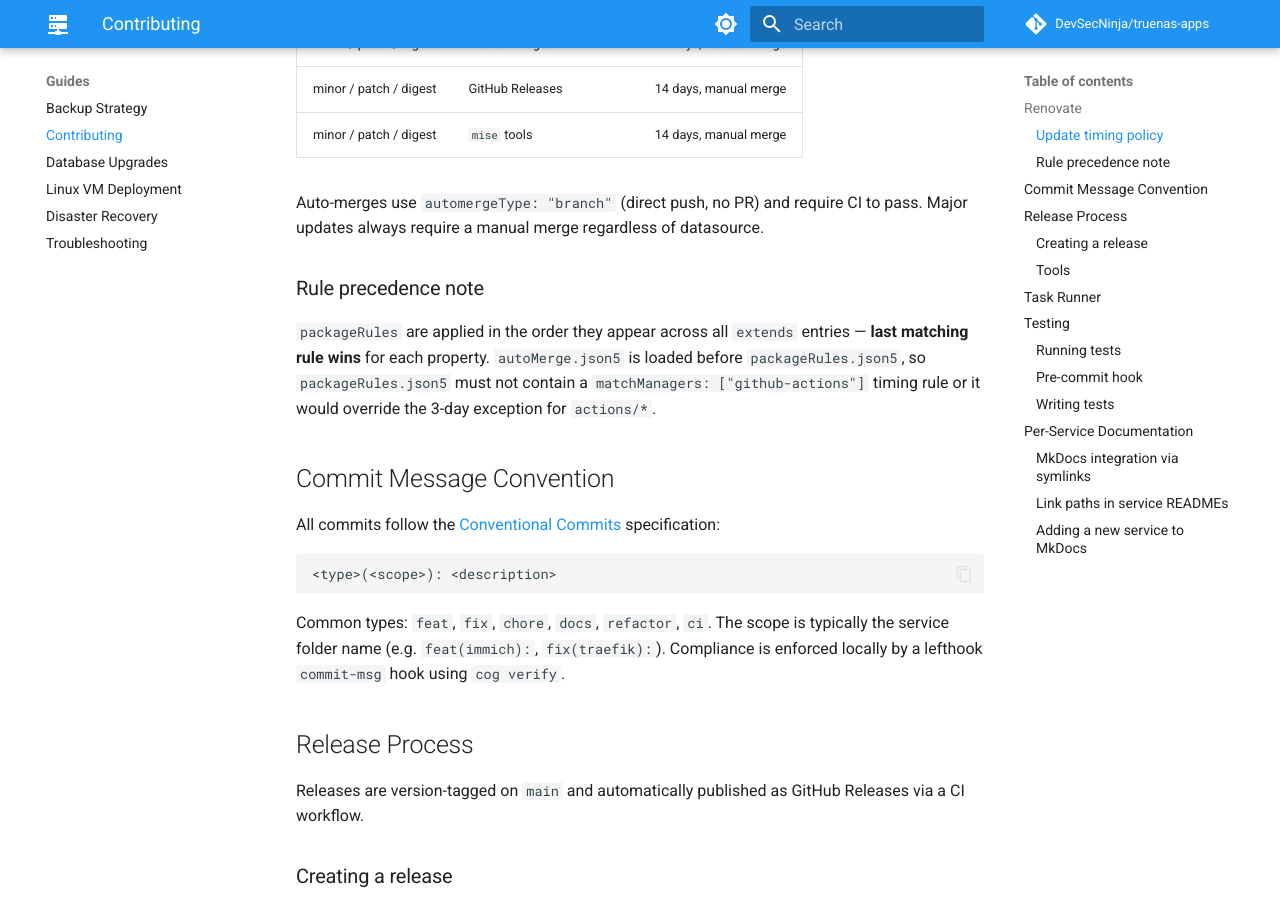
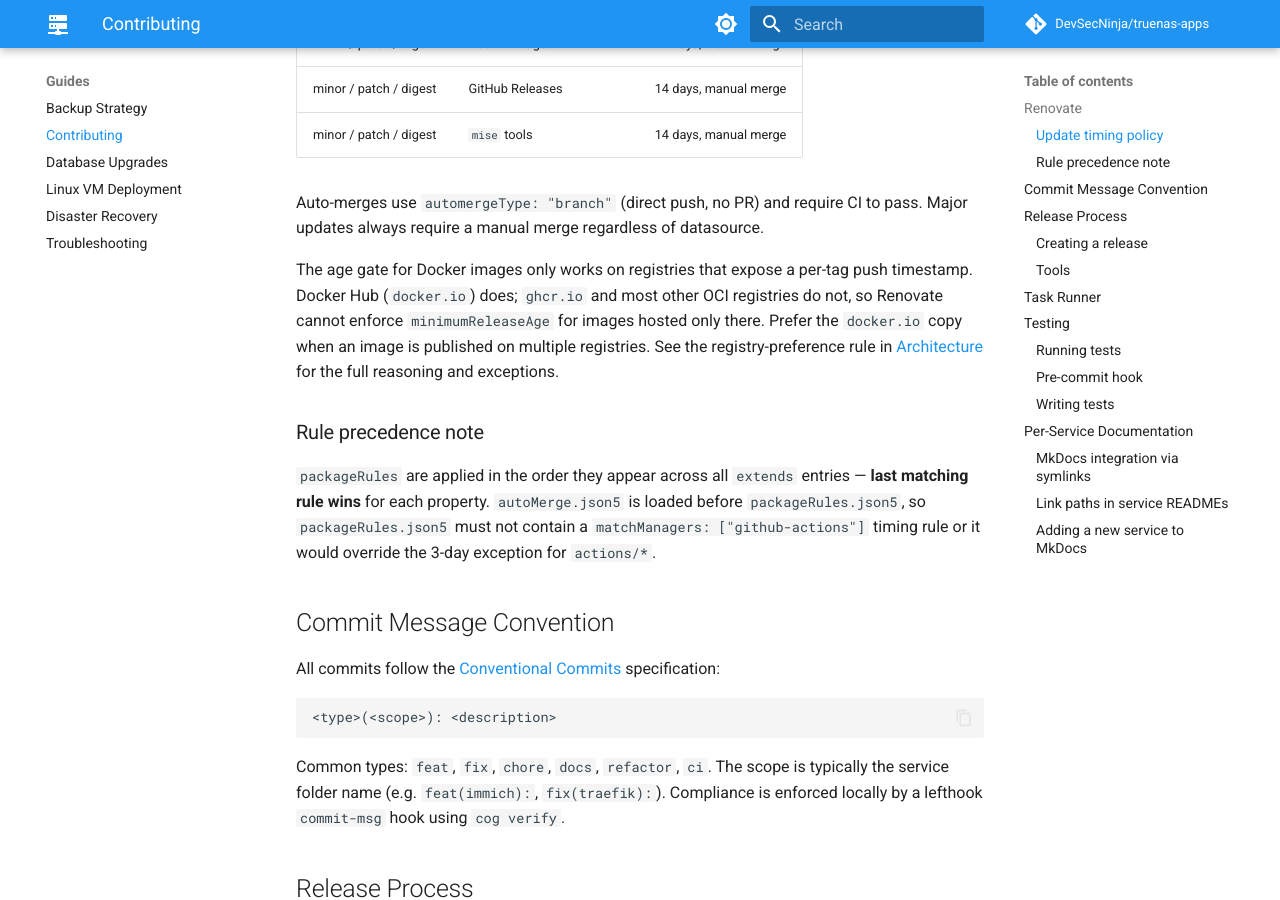
Before and after one commit to DevSecNinja/truenas-apps, an MkDocs documentation site: the page built from docs/CONTRIBUTING.md, in a window 1280 px wide and 900 px high, scrolled down 1169 px. Built offline with MkDocs 1.6.1 and Material for MkDocs 9.7.7, drawn with Linux system fonts in a browser that asks for light colours; comment, search, counter and statistics services are not loaded.

Commit message:
docs: document docker.io registry provider preference for Renovate age gate
Co-authored-by: DevSecNinja <14926452+DevSecNinja@users.noreply.github.com>

```diff
--- a/docs/CONTRIBUTING.md
+++ b/docs/CONTRIBUTING.md
@@ -31,6 +31,8 @@ All updates must meet a minimum release age before Renovate opens a PR, giving t
 | minor / patch / digest | `mise` tools               | 14 days, manual merge |
 
 Auto-merges use `automergeType: "branch"` (direct push, no PR) and require CI to pass. Major updates always require a manual merge regardless of datasource.
+
+The age gate for Docker images only works on registries that expose a per-tag push timestamp. Docker Hub (`docker.io`) does; `ghcr.io` and most other OCI registries do not, so Renovate cannot enforce `minimumReleaseAge` for images hosted only there. Prefer the `docker.io` copy when an image is published on multiple registries. See the registry-preference rule in [Architecture](ARCHITECTURE.md) for the full reasoning and exceptions.
 
 ### Rule precedence note
 
```
Also changed, not shown: docs/ARCHITECTURE.md (+1 -0 lines).
